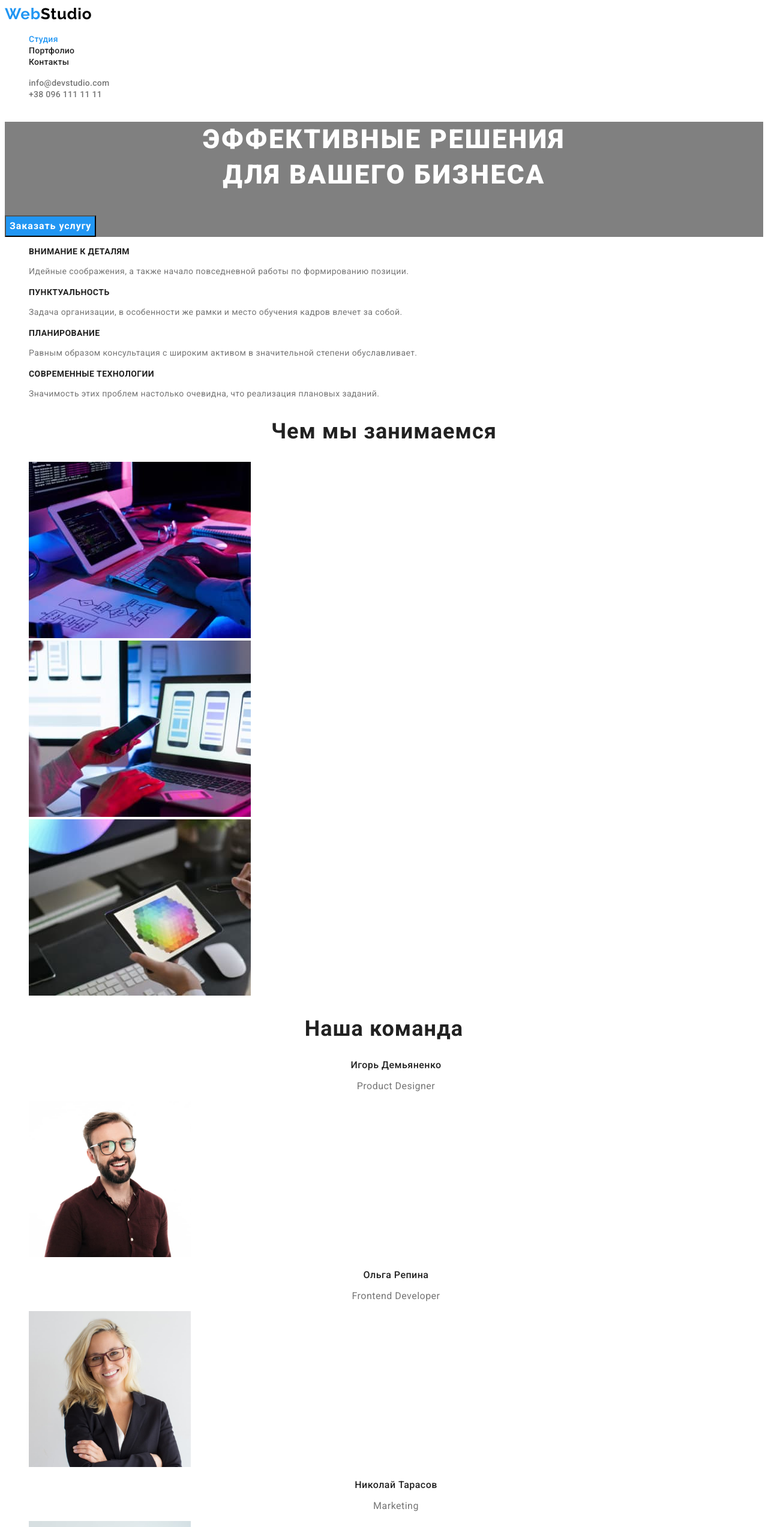
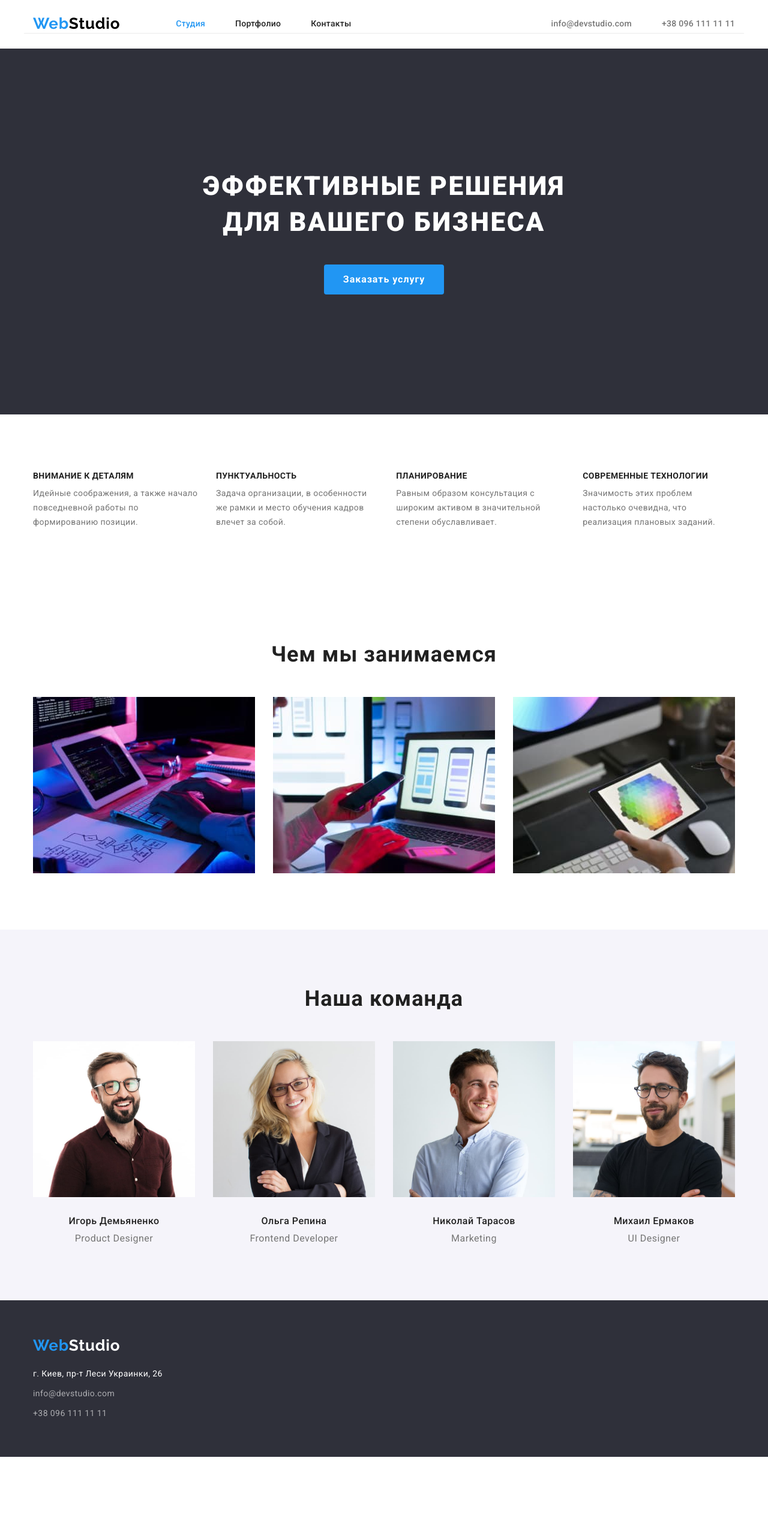
Before and after one commit to PanRoman1/goit-markup-hw-03, a plain HTML site: page index.html in a window 1280 px wide. Shown: the top 2546 px of the page at 60% size. After the commit the page ends 2429 px from the top, so only its background shows below. Drawn offline with nearby package versions, Linux system fonts and the light colour scheme.

Commit message:
Готове ДЗ № 3

```diff
--- a/css/styles.css
+++ b/css/styles.css
@@ -4,12 +4,38 @@
     --button-bg-color: #F5F4FA;
     --main-button-color:#212121;
     --second-button-color:#ffffff;
+    --typical-margin: 10px;
+}
+p,
+h1,
+h2,
+h3,
+h4,
+h5,
+h6 {
+  margin: 0;
 }
 
+ul {
+  margin: 0;
+  padding-left: 0;
+}
+
+img {
+  display: block;
+}
 body {
     font-family: Roboto, sans-serif;
     color: #757575;
+    background-color: #fff;
 }
+.container {
+    width: 1200px;
+    margin: 0 auto;
+    padding-left: 15px;
+    padding-right: 15px;
+    /* outline: 1px solid red; */
+  }
 .visually-hidden {
     position: absolute;
     white-space: nowrap;
@@ -23,7 +49,19 @@ body {
     margin: -1px;
 }
 
-    /* ---------НАВІГАЦІЯ-------- */
+/* ---------НАВІГАЦІЯ-------- */
+.header {
+    background-color: #ffffff;
+    padding-top: 24px;
+    padding-bottom: 25px;
+}
+
+.header .container {
+  display: flex;
+  align-items: center;
+  border-bottom: 1px solid #ECECEC;
+}
+
 .logo {
     font-family: 'Raleway', sans-serif;
     text-decoration: none;
@@ -32,6 +70,7 @@ body {
     line-height: calc(31 / 26);
     letter-spacing: 0.03em;
     color: #2196F3;
+    margin-right: 93px;
 }
 .logo-main {
     color: #000;
@@ -39,7 +78,17 @@ body {
 .logo-second {
     color: #FFFFFF;
 }
-
+.nav {
+    display: flex;align-items: center;
+}
+.nav-list {
+    list-style: none;
+    display: flex;
+    align-items: center;
+}
+.nav-item:not(:last-child) {
+    margin-right: 50px;
+  }
 .nav-link {
     text-decoration: none;
     font-weight: 500;
@@ -55,12 +104,17 @@ body {
 .nav-link.curent {
     color: var(--accent-color);
 }
-.nav-list {
-    list-style: none;
-}
+
 
 .header-address {
-    list-style: none;}
+    list-style: none;
+    display: flex;
+    align-items: center;
+    margin-left: auto;
+}
+.address-tel {
+    margin-left: 50px;
+}
 .address-link {
     text-decoration: none;
     font-weight: 500;
@@ -77,29 +131,36 @@ body {
  /* ----------ГЕРОЙ-------- */
 
 .hero {
-    background-color: grey;
+    text-align: center;
+    background-color: #2F303A;
+    padding-top: 200px;
+    padding-bottom: 200px;
 }
+
 .hero-title {
     font-weight: 900;
     font-size: 44px;
     line-height: 1.36;
-    text-align: center;
     letter-spacing: 0.06em;
     text-transform: uppercase;
     color: #FFFFFF;
+    margin-bottom: 40px;
 }
+
 .hero-btn {
+    min-width: 200px;
+    height: 50px;
+    border: none;
+    border-radius: 4px;
     font-family: inherit;
     font-weight: 700;
     font-size: 16px;
     line-height: 1.88;
-    align-items: center;
-    text-align: center;
     letter-spacing: 0.06em;
     color: #FFFFFF;
     background-color: #2196F3;
     cursor: pointer;
-}
+    }
 .hero-btn:hover,
 .hero-btn:focus {
     background-color: #FFFFFF;
@@ -107,15 +168,27 @@ body {
 }
 
 /* ---------ПЕРЕВАГИ-------- */
+.benefits {
+    padding-top: 94px;
+    padding-bottom: 94px;
+}
+
 .benefits-list {
+    display: flex;
+    justify-content: space-between;
     list-style: none;
 }
+.benefits-item:not(:last-child) {
+    margin-right: 30px;
+}
+
 .benefit-title {
     font-size: 14px;
     line-height: calc(16 / 14);
     letter-spacing: 0.03em;
     text-transform: uppercase;
     color: var(--title-color);
+    margin-bottom: var(--typical-margin);
 }
 .benefit-text {
     font-size: 14px;
@@ -125,26 +198,46 @@ body {
 }
 
 /* ---------ПРО НАС-------- */
+.about {
+    padding-top: 94px;
+    padding-bottom: 94px;
+}
+
 .about-title {
     font-size: 36px;
     line-height: calc(42 / 36);
     text-align: center;
     letter-spacing: 0.03em;
     color: var(--title-color);
+    margin-bottom: 50px;
 }
 .about-list {
+    display: flex;
+    justify-content: space-between;
     list-style: none;
 }
 
 /* ---------КОМАНДА-------- */
+.team {
+    background-color: #F5F4FA;
+    padding-top: 94px;
+    padding-bottom: 94px;
+}
 .team-title {
     font-size: 36px;
     line-height: calc(42 / 36);
     text-align: center;
     letter-spacing: 0.03em;
     color: var(--title-color);
+    margin-bottom: 50px;
 }
 .team-cards {
+    display: flex;
+    margin-left: -30px;
+}
+.team-card {
+    flex-basis: calc(100% / 4 - 30px);
+    margin-left: 30px;
     list-style: none;
 }
 .card-title {
@@ -154,6 +247,8 @@ body {
     text-align: center;
     letter-spacing: 0.03em;
     color: var(--title-color);
+    margin-top: 30px;
+    margin-bottom: var(--typical-margin);
 }
 .card-text {
     font-size: 16px;
@@ -165,12 +260,19 @@ body {
 
 /* ---------ФУТЕР-------- */
 .footer {
-    background-color: grey;
+    background-color: #2F303A;
+    padding-top: 60px;
+    padding-bottom: 60px;
 }
 .addres-list {
     list-style: none;
+    margin-top: 20px;
 }
-.address-item-postal {
+.address-item:not(:last-child) {
+    margin-bottom: 9px;
+}
+
+.address-item.postal {
     font-style: normal;
     font-size: 14px;
     line-height: 1.71;
@@ -194,10 +296,28 @@ body {
 }
 
 /* ---------ПОРТФОЛІО-------- */
+.portfolio {
+    padding-top: 94px;
+    padding-bottom: 94px;
+}
 .portfolio-filter {
+    display: flex;
+    justify-content: center;
     list-style: none;
 }
+
+.filter-item:not(:last-child) {
+    margin-right: 8px;
+}
+.filter-item {
+
+    margin-bottom: 50px;
+}
 .filter-btn {
+    height: 38px;
+    border: none;
+    border-radius: 4px;
+    padding: 6px 22px;
     font-family: inherit;
     cursor: pointer;
     font-weight: 500;
@@ -214,13 +334,27 @@ body {
     color: var(--second-button-color);
 }
 .portfolio-projects {
+    display: flex;
+    margin-left: -30px;
+    margin-bottom: -30px;
     list-style: none;
+    flex-wrap: wrap;
+}
+.projects-item {
+    flex-basis: calc(100% / 3 - 30px);
+    margin-left: 30px;
+    margin-bottom: 30px;
+}
+.projects-item-wrap {
+    padding: 20px 24px;
+    border: 1px solid #EEEEEE;
 }
 .project-link {
     text-decoration: none;
 }
 
 .project-title {
+    margin-bottom: 4px;
     font-size: 18px;
     line-height: 2;
     letter-spacing: 0.06em;
--- a/index.html
+++ b/index.html
@@ -7,11 +7,13 @@
     <title>Студія</title>
     <link href="https://fonts.googleapis.com/css2?family=Raleway:wght@700&family=Roboto:wght@400;500;700;900&display=swap"
         rel="stylesheet">
+    <link rel="stylesheet" href="https://cdnjs.cloudflare.com/ajax/libs/modern-normalize/1.1.0/modern-normalize.min.css" integrity="sha512-wpPYUAdjBVSE4KJnH1VR1HeZfpl1ub8YT/NKx4PuQ5NmX2tKuGu6U/JRp5y+Y8XG2tV+wKQpNHVUX03MfMFn9Q==" crossorigin="anonymous" referrerpolicy="no-referrer" />
     <link rel="stylesheet" href="./css/styles.css">
 </head>
 <body>
     <!--Навігація-->
     <header class="header">
+        <div class="container">
         <nav class="nav">
             <a href="/index.html" class="logo">Web<span class="logo-main">Studio</span></a>
             <ul class="nav-list">
@@ -22,19 +24,23 @@
         </nav>
         <ul class="header-address">
             <li class="address-mail"><a href="mailto:info@devstudio.com" class="address-link">info@devstudio.com</a></li>
-            <li class="addres-tel"><a href="tel:+380961111111" class="address-link">+38 096 111 11 11</a></li>
+            <li class="address-tel"><a href="tel:+380961111111" class="address-link">+38 096 111 11 11</a></li>
         </ul>
+        </div>
     </header>
     <main>
 
         <!--Секція Герой-->
         <section class="hero">
+            <div class="container">
             <h1 class="hero-title">Эффективные решения <br />для вашего бизнеса</h1>
             <button type="button" class="hero-btn">Заказать услугу</button>
+            </div>
         </section>
 
         <!--Секція Переваги-->
         <section class="benefits">
+            <div class="container">
             <h2 class="visually-hidden">Преимущества</h2>
             <ul class="benefits-list">
                 <li class="benefits-item">
@@ -54,56 +60,63 @@
                     <p class="benefit-text">Значимость этих проблем настолько очевидна, что реализация плановых заданий.</p>
                 </li>
             </ul>
+            </div>
         </section>
 
         <!--Секція Про нас-->
         <section class="about">
+            <div class="container">
             <h2 class="about-title">Чем мы занимаемся</h2>
             <ul class="about-list">
                 <li class="about-item"><img src="./img/img-s3-p1.jpg" alt="Верстка сайта" width="370"></li>
                 <li class="about-item"><img src="./img/img-s3-p2.jpg" alt="Интерфейс на мобильном телефоне" width="370"></li>
                 <li class="about-item"><img src="./img/img-s3-p3.jpg" alt="Работа на планшете" width="370"></li>
             </ul>
+            </div>
         </section>
 
         <!--Секція Команда-->
         <section class="team">
+            <div class="container">
             <h2 class="team-title">Наша команда</h2>
             <ul class="team-cards">
                 <li class="team-card">
+                    <img src="./img/img-s4-p1-team.jpg" alt="Мужчина" width="270">
                     <h3 class="card-title">Игорь Демьяненко</h3>
                     <p class="card-text">Product Designer</p>
-                    <img src="./img/img-s4-p1-team.jpg" alt="Мужчина" width="270">
                 </li>
                 <li class="team-card">
+                    <img src="./img/img-s4-p2-team.jpg" alt="Девушка" width="270">
                     <h3 class="card-title">Ольга Репина</h3>
                     <p class="card-text">Frontend Developer</p>
-                    <img src="./img/img-s4-p2-team.jpg" alt="Девушка" width="270">
                 </li>
                 <li class="team-card">
+                    <img src="./img/img-s4-p3-team.jpg" alt="Мужчина" width="270">
                     <h3 class="card-title">Николай Тарасов</h3>
                     <p class="card-text">Marketing</p>
-                    <img src="./img/img-s4-p3-team.jpg" alt="Мужчина" width="270">
                 </li>
                 <li class="team-card">
+                    <img src="./img/img-s4-p4-team.jpg" alt="Мужчина" width="270">
                     <h3 class="card-title">Михаил Ермаков</h3>
                     <p class="card-text">UI Designer</p>
-                    <img src="./img/img-s4-p4-team.jpg" alt="Мужчина" width="270">
                 </li>
             </ul>
+            </div>
         </section>
     </main>
 
     <!--Футер-->
     <footer class="footer">
+        <div class="container">
         <a href="/index.html" class="logo">Web<span class="logo-second">Studio</span></a>
         <address class="footer-address">
             <ul class="addres-list">
-                <li class="address-item-postal"><a href="https://goo.gl/maps/8ZpBzjyv7Pv73uMt7" class="footer-link postal">г. Киев, пр-т Леси Украинки, 26</a></li>
-                <li class="address-item-mail"><a href="mailto:info@devstudio.com" class="footer-link">info@devstudio.com</a></li>
-                <li class="address-item-tel"><a href="tel:+380961111111" class="footer-link">+38 096 111 11 11</a></li>
+                <li class="address-item postal"><a href="https://goo.gl/maps/8ZpBzjyv7Pv73uMt7" class="footer-link postal">г. Киев, пр-т Леси Украинки, 26</a></li>
+                <li class="address-item"><a href="mailto:info@devstudio.com" class="footer-link">info@devstudio.com</a></li>
+                <li class="address-item"><a href="tel:+380961111111" class="footer-link">+38 096 111 11 11</a></li>
             </ul>
         </address>
+        </div>
     </footer>
 </body>
 </html>
```
Also changed, not shown: portfolio.html (+31 -6 lines).
